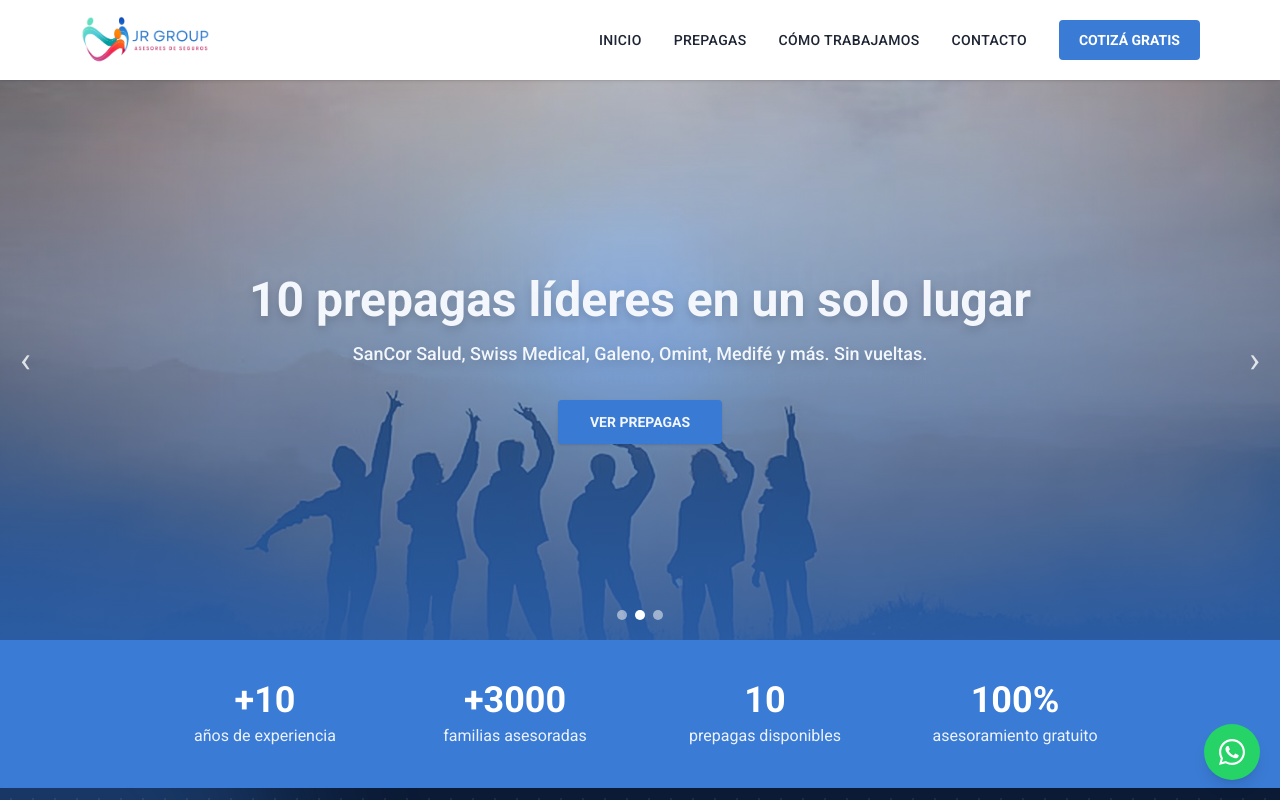
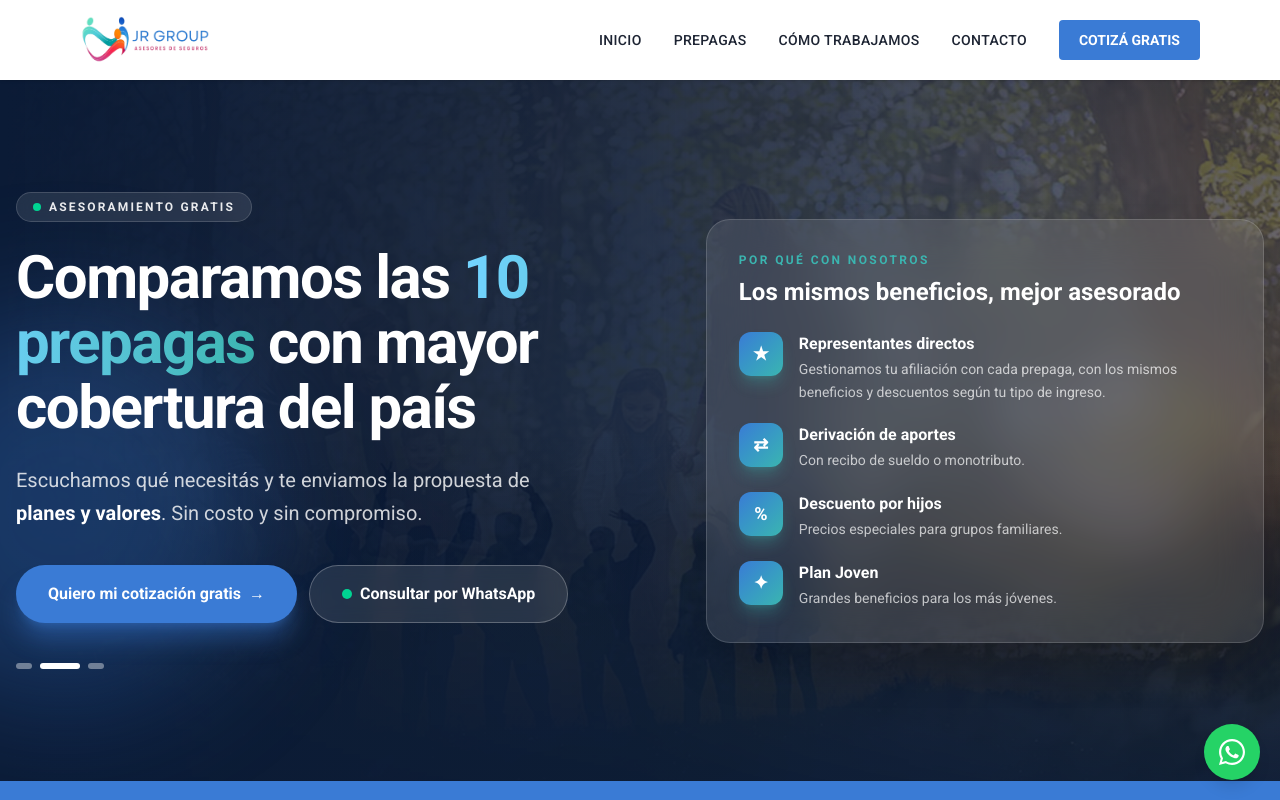
Before and after one commit to santiagofdmkt/jrgroup-web, a Next.js app: page / in a window 1280 px wide. Shown: the top 800 px of the page. Built offline with nearby package versions, Linux system fonts and the light colour scheme.

Commit message:
Rediseno hero con propuesta y beneficios

```diff
--- a/components/HeroSlider.tsx
+++ b/components/HeroSlider.tsx
@@ -1,98 +1,149 @@
 "use client";
 
-import Link from "next/link";
+import NextLink from "next/link";
 import { useEffect, useState } from "react";
+import { linkWhatsapp } from "@/data/contacto";
 
-// Cada slide: titulo, texto, boton y foto de fondo (en public/img).
-// Si la foto no existe todavia, se ve el fondo azul igual.
-const slides = [
+// Fotos de fondo que van rotando (en public/img)
+const fotos = ["/img/hero-1.jpg", "/img/hero-2.jpg", "/img/hero-3.jpg"];
+
+const beneficios = [
   {
-    titulo: "Compará prepagas y elegí tu cobertura médica",
-    texto: "Te asesoramos gratis para que encuentres el plan ideal para vos y tu familia.",
-    boton: "Cotizá gratis",
-    href: "/#contacto",
-    foto: "/img/hero-1.jpg",
+    icono: "★",
+    titulo: "Representantes directos",
+    texto: "Gestionamos tu afiliación con cada prepaga, con los mismos beneficios y descuentos según tu tipo de ingreso.",
   },
   {
-    titulo: "10 prepagas líderes en un solo lugar",
-    texto: "SanCor Salud, Swiss Medical, Galeno, Omint, Medifé y más. Sin vueltas.",
-    boton: "Ver prepagas",
-    href: "/#prepagas",
-    foto: "/img/hero-2.jpg",
+    icono: "⇄",
+    titulo: "Derivación de aportes",
+    texto: "Con recibo de sueldo o monotributo.",
   },
   {
-    titulo: "Asesoramiento claro, honesto y sin compromiso",
-    texto: "Más de 10 años acompañando a familias, monotributistas y empresas.",
-    boton: "Hablemos",
-    href: "/#contacto",
-    foto: "/img/hero-3.jpg",
+    icono: "%",
+    titulo: "Descuento por hijos",
+    texto: "Precios especiales para grupos familiares.",
+  },
+  {
+    icono: "✦",
+    titulo: "Plan Joven",
+    texto: "Grandes beneficios para los más jóvenes.",
   },
 ];
 
 export default function HeroSlider() {
   const [actual, setActual] = useState(0);
+  const [listo, setListo] = useState(false);
 
-  // Pasa solo al siguiente slide cada 6 segundos
+  // Cambia la foto cada 6 segundos y activa la animacion de entrada
   useEffect(() => {
-    const t = setInterval(() => setActual((a) => (a + 1) % slides.length), 6000);
+    setListo(true);
+    const t = setInterval(() => setActual((a) => (a + 1) % fotos.length), 6000);
     return () => clearInterval(t);
   }, []);
 
-  const ir = (n: number) => setActual((n + slides.length) % slides.length);
+  const entrada = (demora: string) =>
+    `transition-all duration-700 ease-out ${demora} ${listo ? "translate-y-0 opacity-100" : "translate-y-6 opacity-0"}`;
 
   return (
-    <section className="relative h-[480px] overflow-hidden bg-jr-azul md:h-[560px]">
-      {slides.map((s, i) => (
+    <section className="relative overflow-hidden bg-[#0b1b36] text-white">
+      {/* Fotos de fondo */}
+      {fotos.map((foto, i) => (
         <div
-          key={s.titulo}
-          className={`absolute inset-0 bg-cover bg-center transition-opacity duration-700 ${
-            i === actual ? "opacity-100" : "pointer-events-none opacity-0"
+          key={foto}
+          className={`absolute inset-0 bg-cover bg-center transition-all duration-[1500ms] ${
+            i === actual ? "scale-105 opacity-100" : "scale-100 opacity-0"
           }`}
-          style={{ backgroundImage: `url(${s.foto})` }}
-        >
-          <div className="absolute inset-0 bg-gradient-to-t from-jr-azul-oscuro/90 via-jr-azul-oscuro/60 to-jr-azul-oscuro/30" />
-          <div className="relative mx-auto flex h-full max-w-4xl flex-col items-center justify-center px-6 text-center text-white">
-            <h1 className="text-3xl font-bold drop-shadow-lg md:text-5xl">{s.titulo}</h1>
-            <p className="mt-4 max-w-2xl text-base font-medium drop-shadow-lg md:text-lg">{s.texto}</p>
-            <Link
-              href={s.href}
-              className="mt-8 rounded bg-jr-azul px-8 py-3 text-sm font-bold uppercase shadow hover:bg-white hover:text-jr-azul"
+          style={{ backgroundImage: `url(${foto})` }}
+        />
+      ))}
+
+      {/* Capa azul para que el texto se lea bien */}
+      <div className="absolute inset-0 bg-gradient-to-r from-[#0b1b36] via-[#0b1b36]/85 to-[#0b1b36]/40" />
+      <div className="absolute inset-0 bg-gradient-to-t from-[#0b1b36]/80 via-transparent to-transparent" />
+      <div className="absolute inset-0 bg-[#0b1b36]/40 lg:hidden" />
+      <div aria-hidden className="pointer-events-none absolute -left-32 top-1/3 h-96 w-96 rounded-full bg-jr-azul/30 blur-3xl" />
+
+      <div className="relative mx-auto grid max-w-7xl items-center gap-12 px-4 py-16 md:py-24 lg:grid-cols-[1.15fr_1fr] lg:py-28">
+        {/* Texto principal */}
+        <div>
+          <span
+            className={`inline-flex items-center gap-2 rounded-full border border-white/15 bg-white/10 px-4 py-1.5 text-xs font-semibold uppercase tracking-[0.18em] text-white/90 backdrop-blur ${entrada("delay-0")}`}
+          >
+            <span className="h-2 w-2 rounded-full bg-emerald-400" />
+            Asesoramiento gratis
+          </span>
+
+          <h1
+            className={`mt-6 text-4xl font-extrabold leading-[1.08] tracking-tight md:text-6xl ${entrada("delay-100")}`}
+          >
+            Comparamos las{" "}
+            <span className="bg-gradient-to-r from-sky-300 to-jr-turquesa bg-clip-text text-transparent">
+              10 prepagas
+            </span>{" "}
+            con mayor cobertura del país
+          </h1>
+
+          <p className={`mt-6 max-w-xl text-lg leading-relaxed text-white/80 md:text-xl ${entrada("delay-200")}`}>
+            Escuchamos qué necesitás y te enviamos la propuesta de{" "}
+            <strong className="text-white">planes y valores</strong>. Sin costo y sin compromiso.
+          </p>
+
+          <div className={`mt-9 flex flex-col gap-3 sm:flex-row ${entrada("delay-300")}`}>
+            <NextLink
+              href="/#contacto"
+              className="group inline-flex items-center justify-center gap-2 rounded-full bg-jr-azul px-8 py-4 text-base font-bold text-white shadow-xl shadow-jr-azul/40 transition hover:-translate-y-0.5 hover:bg-jr-azul-oscuro"
             >
-              {s.boton}
-            </Link>
+              Quiero mi cotización gratis
+              <span className="transition group-hover:translate-x-1">→</span>
+            </NextLink>
+            <a
+              href={linkWhatsapp()}
+              target="_blank"
+              rel="noopener noreferrer"
+              className="inline-flex items-center justify-center gap-2 rounded-full border border-white/25 bg-white/10 px-8 py-4 text-base font-bold text-white backdrop-blur transition hover:-translate-y-0.5 hover:bg-white/20"
+            >
+              <span className="h-2.5 w-2.5 rounded-full bg-emerald-400" />
+              Consultar por WhatsApp
+            </a>
+          </div>
+
+          {/* Puntitos de las fotos */}
+          <div className="mt-10 flex gap-2">
+            {fotos.map((foto, i) => (
+              <button
+                key={foto}
+                type="button"
+                aria-label={`Ver foto ${i + 1}`}
+                onClick={() => setActual(i)}
+                className={`h-1.5 rounded-full transition-all duration-500 ${
+                  i === actual ? "w-10 bg-white" : "w-4 bg-white/40 hover:bg-white/70"
+                }`}
+              />
+            ))}
           </div>
         </div>
-      ))}
 
-      {/* Flechas */}
-      <button
-        type="button"
-        aria-label="Anterior"
-        onClick={() => ir(actual - 1)}
-        className="absolute left-3 top-1/2 -translate-y-1/2 px-2 text-4xl text-white/80 hover:text-white"
-      >
-        ‹
-      </button>
-      <button
-        type="button"
-        aria-label="Siguiente"
-        onClick={() => ir(actual + 1)}
-        className="absolute right-3 top-1/2 -translate-y-1/2 px-2 text-4xl text-white/80 hover:text-white"
-      >
-        ›
-      </button>
+        {/* Tarjeta de beneficios */}
+        <div
+          className={`rounded-3xl border border-white/15 bg-white/10 p-6 shadow-2xl shadow-black/30 backdrop-blur-xl md:p-8 ${entrada("delay-500")}`}
+        >
+          <p className="text-xs font-bold uppercase tracking-[0.2em] text-jr-turquesa">Por qué con nosotros</p>
+          <h2 className="mt-2 text-2xl font-extrabold">Los mismos beneficios, mejor asesorado</h2>
 
-      {/* Puntitos */}
-      <div className="absolute bottom-5 left-0 right-0 flex justify-center gap-2">
-        {slides.map((s, i) => (
-          <button
-            key={s.titulo}
-            type="button"
-            aria-label={`Ir al slide ${i + 1}`}
-            onClick={() => ir(i)}
-            className={`h-2.5 w-2.5 rounded-full ${i === actual ? "bg-white" : "bg-white/50"}`}
-          />
-        ))}
+          <ul className="mt-6 space-y-5">
+            {beneficios.map((b) => (
+              <li key={b.titulo} className="flex gap-4">
+                <span className="flex h-11 w-11 shrink-0 items-center justify-center rounded-xl bg-gradient-to-br from-jr-azul to-jr-turquesa text-lg font-bold text-white shadow-lg shadow-jr-turquesa/30">
+                  {b.icono}
+                </span>
+                <div>
+                  <p className="font-bold">{b.titulo}</p>
+                  <p className="mt-0.5 text-sm leading-relaxed text-white/70">{b.texto}</p>
+                </div>
+              </li>
+            ))}
+          </ul>
+        </div>
       </div>
     </section>
   );
```
